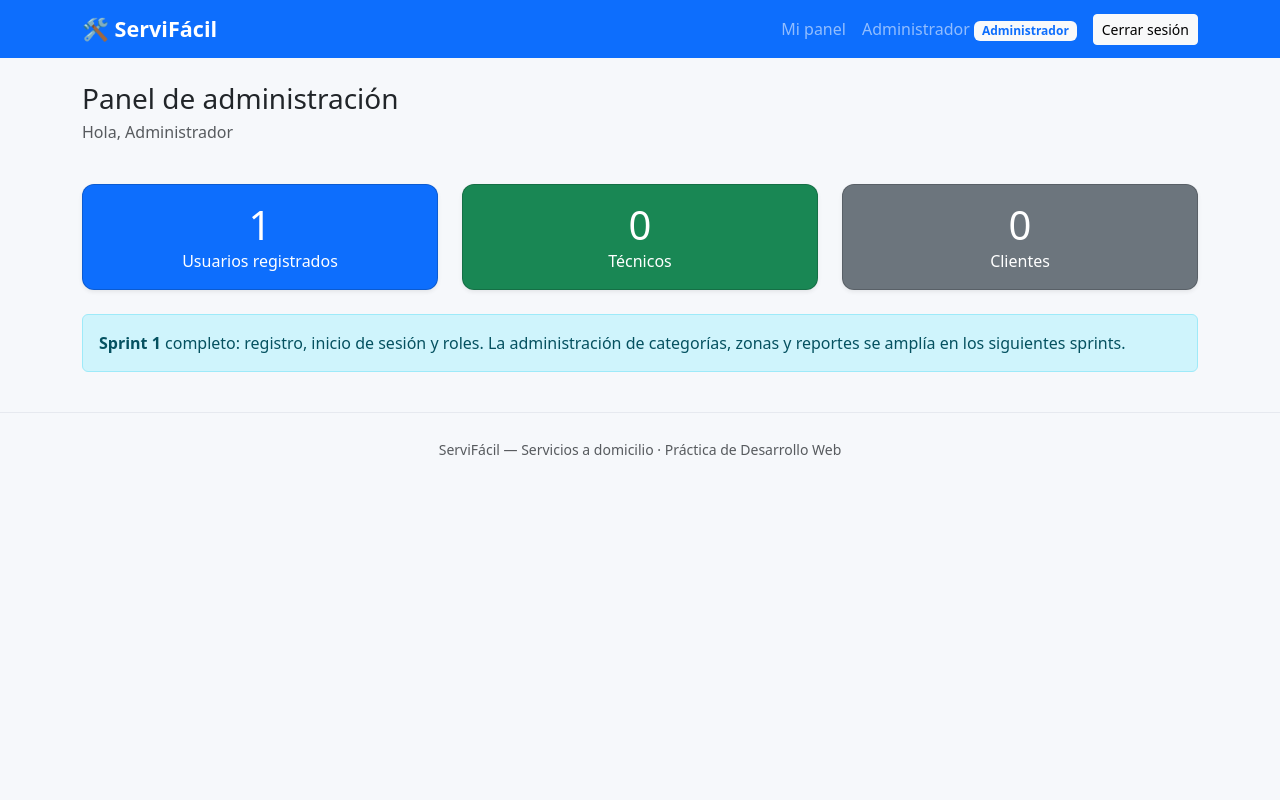
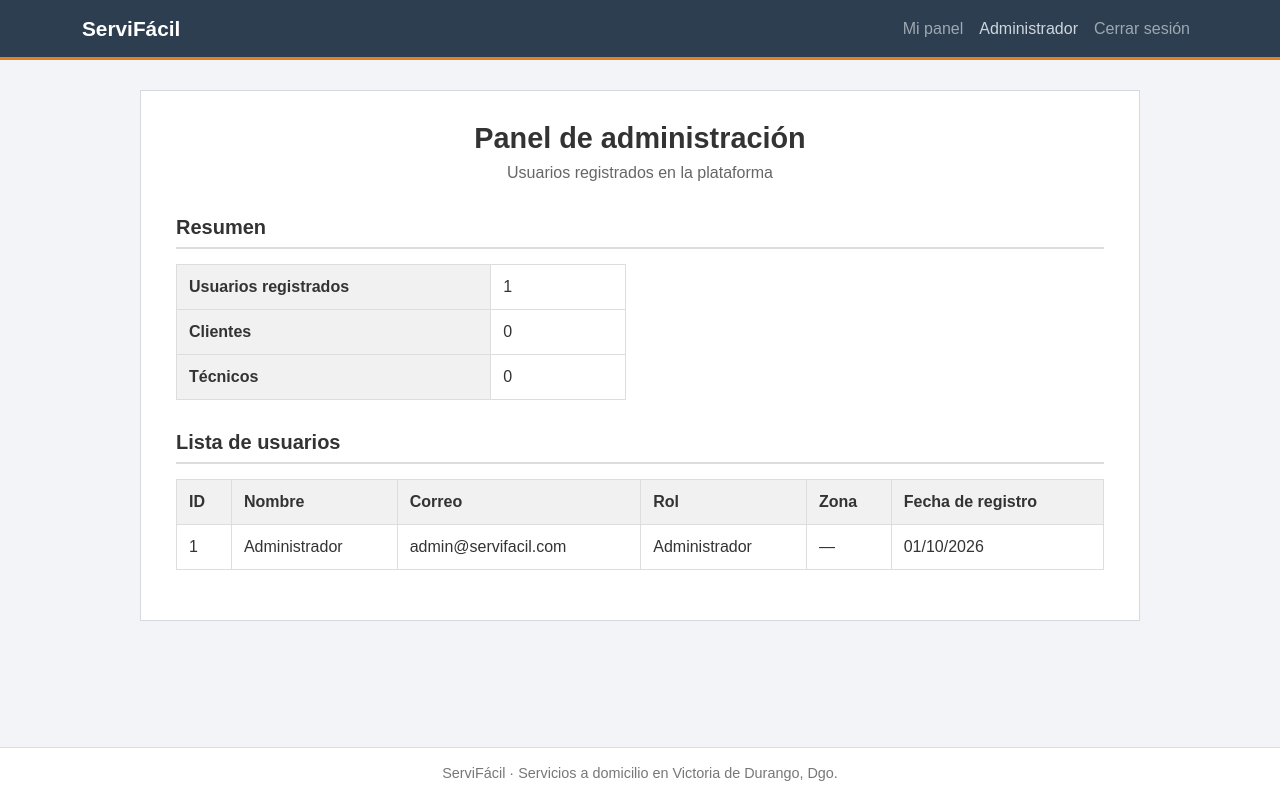
Before and after one commit to LxArmitage/servifacil, a Flask app: page /dashboard in a window 1280 px wide. Run offline with Flask 3, Linux system fonts and the light colour scheme; a user stored in the database is signed in.

Commit message:
Rediseno de la interfaz del Sprint 1
- Estilo sobrio con Arial, esquinas rectas y sin sombras ni emojis
- Registro organizado en fieldsets y boton Limpiar
- Paneles con datos reales: mis datos, tabla de solicitudes y lista de usuarios para el administrador
- Pagina de inicio con zonas leidas de la base de datos
- Nombre del rol con acento (Tecnico -> Técnico)

Co-Authored-By: Claude Opus 5.5 <noreply@anthropic.com>

```diff
--- a/app/main/routes.py
+++ b/app/main/routes.py
@@ -1,7 +1,7 @@
 from flask import Blueprint, render_template, redirect, url_for
 from flask_login import login_required, current_user
 
-from app.models import Usuario
+from app.models import Usuario, Zona
 
 main_bp = Blueprint("main", __name__)
 
@@ -10,7 +10,8 @@ main_bp = Blueprint("main", __name__)
 def index():
     if current_user.is_authenticated:
         return redirect(url_for("main.dashboard"))
-    return render_template("index.html")
+    zonas = Zona.query.filter(Zona.nombre != "Otra").order_by(Zona.nombre).all()
+    return render_template("index.html", zonas=zonas)
 
 
 @main_bp.route("/dashboard")
@@ -18,12 +19,13 @@ def index():
 def dashboard():
     """Muestra el panel según el rol del usuario."""
     if current_user.rol == "administrador":
-        total_usuarios = Usuario.query.count()
+        usuarios = Usuario.query.order_by(Usuario.creado).all()
         total_tecnicos = Usuario.query.filter_by(rol="tecnico").count()
         total_clientes = Usuario.query.filter_by(rol="cliente").count()
         return render_template(
             "main/dashboard_admin.html",
-            total_usuarios=total_usuarios,
+            usuarios=usuarios,
+            total_usuarios=len(usuarios),
             total_tecnicos=total_tecnicos,
             total_clientes=total_clientes,
         )
--- a/app/models.py
+++ b/app/models.py
@@ -7,6 +7,13 @@ from app import db, login_manager
 
 # Roles disponibles en la plataforma
 ROLES = ("cliente", "tecnico", "administrador")
+
+# Nombre de cada rol tal como se muestra en pantalla
+ROL_NOMBRES = {
+    "cliente": "Cliente",
+    "tecnico": "Técnico",
+    "administrador": "Administrador",
+}
 
 
 class Zona(db.Model):
@@ -48,6 +55,15 @@ class Usuario(UserMixin, db.Model):
     @property
     def es_admin(self):
         return self.rol == "administrador"
+
+    @property
+    def rol_nombre(self):
+        return ROL_NOMBRES.get(self.rol, self.rol)
+
+    @property
+    def perfil(self):
+        """Datos de cliente o de técnico según el rol (None para el administrador)."""
+        return self.cliente or self.tecnico
 
     def __str__(self):
         return f"{self.nombre} ({self.rol})"
--- a/app/static/css/estilos.css
+++ b/app/static/css/estilos.css
@@ -1,16 +1,230 @@
-body {
-    background-color: #f6f8fb;
+/* =========================================
+   CONFIGURACIÓN GENERAL
+   (ajusta los valores por defecto de Bootstrap)
+   ========================================= */
+
+:root {
+    --bs-body-font-family: Arial, Helvetica, sans-serif;
+    --bs-body-color: #333333;
+
+    --bs-border-radius: 2px;
+    --bs-border-radius-sm: 2px;
+    --bs-border-radius-lg: 2px;
+    --bs-border-radius-xl: 2px;
+    --bs-border-radius-xxl: 2px;
 }
 
-.navbar-brand {
-    font-size: 1.35rem;
+
+body {
+    display: flex;
+    flex-direction: column;
+    min-height: 100vh;
+    background-color: #f2f4f7;
 }
 
-.card {
-    border-radius: 12px;
+
+/* =========================================
+   BARRA DE NAVEGACIÓN
+   ========================================= */
+
+.barra {
+    background-color: #2c3e50;
+    border-bottom: 3px solid #e67e22;
 }
 
+
+.barra .navbar-brand {
+    font-weight: bold;
+    font-size: 1.3rem;
+}
+
+
+.barra .navbar-text {
+    color: #cfd6dd;
+}
+
+
+/* =========================================
+   CONTENEDOR PRINCIPAL
+   ========================================= */
+
+main {
+    flex: 1;
+    padding: 30px 12px;
+}
+
+
+.contenedor {
+    max-width: 1000px;
+    margin: auto;
+    background-color: white;
+    padding: 30px 35px;
+    border: 1px solid #d6d9de;
+}
+
+
+.contenedor-chico {
+    max-width: 480px;
+}
+
+
+.contenedor-medio {
+    max-width: 720px;
+}
+
+
+/* =========================================
+   TÍTULOS
+   ========================================= */
+
+h1 {
+    font-size: 1.8rem;
+    font-weight: bold;
+    text-align: center;
+    margin-bottom: 5px;
+}
+
+
+h2 {
+    font-size: 1.25rem;
+    font-weight: bold;
+    margin-top: 30px;
+    margin-bottom: 15px;
+    border-bottom: 2px solid #dddddd;
+    padding-bottom: 8px;
+}
+
+
+.subtitulo {
+    text-align: center;
+    color: #666666;
+    margin-bottom: 25px;
+}
+
+
+/* =========================================
+   FORMULARIOS
+   ========================================= */
+
+fieldset {
+    border: 1px solid #cccccc;
+    margin-bottom: 20px;
+    padding: 5px 20px 10px;
+}
+
+
+legend {
+    float: none;
+    width: auto;
+    font-size: 1rem;
+    font-weight: bold;
+    padding: 0 8px;
+}
+
+
+.form-label {
+    font-weight: bold;
+}
+
+
+/* =========================================
+   BOTONES
+   ========================================= */
+
+.btn-primary {
+    --bs-btn-bg: #2c3e50;
+    --bs-btn-border-color: #2c3e50;
+    --bs-btn-hover-bg: #1f2d3a;
+    --bs-btn-hover-border-color: #1f2d3a;
+    --bs-btn-active-bg: #1a252f;
+    --bs-btn-active-border-color: #1a252f;
+}
+
+
+.botones {
+    text-align: center;
+    margin-top: 20px;
+}
+
+
+/* =========================================
+   TABLAS
+   ========================================= */
+
+.tabla-contenedor {
+    width: 100%;
+    overflow-x: auto;
+}
+
+
+.tabla {
+    width: 100%;
+    border-collapse: collapse;
+    margin-bottom: 20px;
+}
+
+
+.tabla th,
+.tabla td {
+    border: 1px solid #dddddd;
+    padding: 10px 12px;
+    text-align: left;
+}
+
+
+.tabla th {
+    background-color: #f1f1f1;
+}
+
+
+.tabla-datos th {
+    width: 30%;
+}
+
+
+.tabla-resumen {
+    max-width: 450px;
+}
+
+
+.tabla-resumen th {
+    width: 70%;
+}
+
+
+.tabla .vacio {
+    text-align: center;
+    color: #777777;
+}
+
+
+/* =========================================
+   PIE DE PÁGINA
+   ========================================= */
+
 footer {
-    border-top: 1px solid #e6e9ef;
-    margin-top: 40px;
+    text-align: center;
+    color: #777777;
+    font-size: 0.9rem;
+    padding: 15px;
+    border-top: 1px solid #dddddd;
+    background-color: white;
 }
+
+
+/* =========================================
+   DISEÑO RESPONSIVO
+   ========================================= */
+
+@media (max-width: 700px) {
+
+    main {
+        padding: 15px 8px;
+    }
+
+
+    .contenedor {
+        padding: 20px 15px;
+    }
+
+}
--- a/app/templates/base.html
+++ b/app/templates/base.html
@@ -11,16 +11,14 @@
           href="{{ url_for('static', filename='css/estilos.css') }}">
 </head>
 <body>
-    <nav class="navbar navbar-expand-lg navbar-dark bg-primary">
+    <nav class="navbar navbar-expand-lg navbar-dark barra">
         <div class="container">
-            <a class="navbar-brand fw-bold" href="{{ url_for('main.index') }}">
-                🛠️ ServiFácil
-            </a>
+            <a class="navbar-brand" href="{{ url_for('main.index') }}">ServiFácil</a>
             <button class="navbar-toggler" type="button"
-                    data-bs-toggle="collapse" data-bs-target="#nav">
+                    data-bs-toggle="collapse" data-bs-target="#menu">
                 <span class="navbar-toggler-icon"></span>
             </button>
-            <div class="collapse navbar-collapse" id="nav">
+            <div class="collapse navbar-collapse" id="menu">
                 <ul class="navbar-nav ms-auto align-items-lg-center">
                     {% if current_user.is_authenticated %}
                         <li class="nav-item">
@@ -29,16 +27,15 @@
                             </a>
                         </li>
                         <li class="nav-item">
-                            <span class="nav-link">
+                            <span class="navbar-text px-lg-2">
                                 {{ current_user.nombre }}
-                                <span class="badge bg-light text-primary text-capitalize">
-                                    {{ current_user.rol }}
-                                </span>
+                                {% if not current_user.es_admin %}
+                                    ({{ current_user.rol_nombre }})
+                                {% endif %}
                             </span>
                         </li>
                         <li class="nav-item">
-                            <a class="btn btn-light btn-sm ms-lg-2"
-                               href="{{ url_for('auth.logout') }}">
+                            <a class="nav-link" href="{{ url_for('auth.logout') }}">
                                 Cerrar sesión
                             </a>
                         </li>
@@ -49,8 +46,7 @@
                             </a>
                         </li>
                         <li class="nav-item">
-                            <a class="btn btn-light btn-sm ms-lg-2"
-                               href="{{ url_for('auth.registro') }}">
+                            <a class="nav-link" href="{{ url_for('auth.registro') }}">
                                 Registrarse
                             </a>
                         </li>
@@ -60,7 +56,9 @@
         </div>
     </nav>
 
-    <div class="container my-4">
+    <main>
+        <!-- Cada página puede cambiar el ancho con el bloque "ancho" -->
+        <div class="contenedor {% block ancho %}{% endblock %}">
             {% with mensajes = get_flashed_messages(with_categories=true) %}
                 {% for categoria, mensaje in mensajes %}
                     <div class="alert alert-{{ categoria }} alert-dismissible fade show">
@@ -73,9 +71,10 @@
 
             {% block contenido %}{% endblock %}
         </div>
+    </main>
 
-    <footer class="text-center text-muted py-4">
-        <small>ServiFácil — Servicios a domicilio · Práctica de Desarrollo Web</small>
+    <footer>
+        ServiFácil · Servicios a domicilio en Victoria de Durango, Dgo.
     </footer>
 
     <script src="https://cdn.jsdelivr.net/npm/bootstrap@5.3.3/dist/js/bootstrap.bundle.min.js"></script>
--- a/app/templates/main/dashboard_admin.html
+++ b/app/templates/main/dashboard_admin.html
@@ -1,40 +1,57 @@
 {% extends "base.html" %}
-{% block title %}Mi panel — Administrador{% endblock %}
+{% block title %}Administración — ServiFácil{% endblock %}
 
 {% block contenido %}
-<h1 class="h3 mb-1">Panel de administración</h1>
-<p class="text-muted">Hola, {{ current_user.nombre }}</p>
+<h1>Panel de administración</h1>
+<p class="subtitulo">Usuarios registrados en la plataforma</p>
 
-<div class="row g-4 mt-1">
-    <div class="col-md-4">
-        <div class="card text-bg-primary shadow-sm">
-            <div class="card-body text-center">
-                <div class="display-6">{{ total_usuarios }}</div>
-                <div>Usuarios registrados</div>
-            </div>
-        </div>
-    </div>
-    <div class="col-md-4">
-        <div class="card text-bg-success shadow-sm">
-            <div class="card-body text-center">
-                <div class="display-6">{{ total_tecnicos }}</div>
-                <div>Técnicos</div>
-            </div>
-        </div>
-    </div>
-    <div class="col-md-4">
-        <div class="card text-bg-secondary shadow-sm">
-            <div class="card-body text-center">
-                <div class="display-6">{{ total_clientes }}</div>
-                <div>Clientes</div>
-            </div>
-        </div>
-    </div>
-</div>
+<h2>Resumen</h2>
+<table class="tabla tabla-resumen">
+    <tr>
+        <th>Usuarios registrados</th>
+        <td>{{ total_usuarios }}</td>
+    </tr>
+    <tr>
+        <th>Clientes</th>
+        <td>{{ total_clientes }}</td>
+    </tr>
+    <tr>
+        <th>Técnicos</th>
+        <td>{{ total_tecnicos }}</td>
+    </tr>
+</table>
 
-<div class="alert alert-info mt-4">
-    <strong>Sprint 1</strong> completo: registro, inicio de sesión y roles.
-    La administración de categorías, zonas y reportes se amplía en los
-    siguientes sprints.
+<h2>Lista de usuarios</h2>
+<div class="tabla-contenedor">
+    <table class="tabla">
+        <thead>
+            <tr>
+                <th>ID</th>
+                <th>Nombre</th>
+                <th>Correo</th>
+                <th>Rol</th>
+                <th>Zona</th>
+                <th>Fecha de registro</th>
+            </tr>
+        </thead>
+        <tbody>
+            {% for usuario in usuarios %}
+            <tr>
+                <td>{{ usuario.id }}</td>
+                <td>{{ usuario.nombre }}</td>
+                <td>{{ usuario.correo }}</td>
+                <td>{{ usuario.rol_nombre }}</td>
+                <td>
+                    {% if usuario.perfil and usuario.perfil.zona %}
+                        {{ usuario.perfil.zona.nombre }}
+                    {% else %}
+                        —
+                    {% endif %}
+                </td>
+                <td>{{ usuario.creado.strftime("%d/%m/%Y") }}</td>
+            </tr>
+            {% endfor %}
+        </tbody>
+    </table>
 </div>
 {% endblock %}
```
Also changed, not shown: app/templates/auth/login.html (+16 -19 lines), app/templates/auth/registro.html (+46 -36 lines), app/templates/index.html (+40 -47 lines), app/templates/main/dashboard_cliente.html (+46 -31 lines), app/templates/main/dashboard_tecnico.html (+51 -31 lines). Lines whose indentation alone changed are shown as unchanged.
